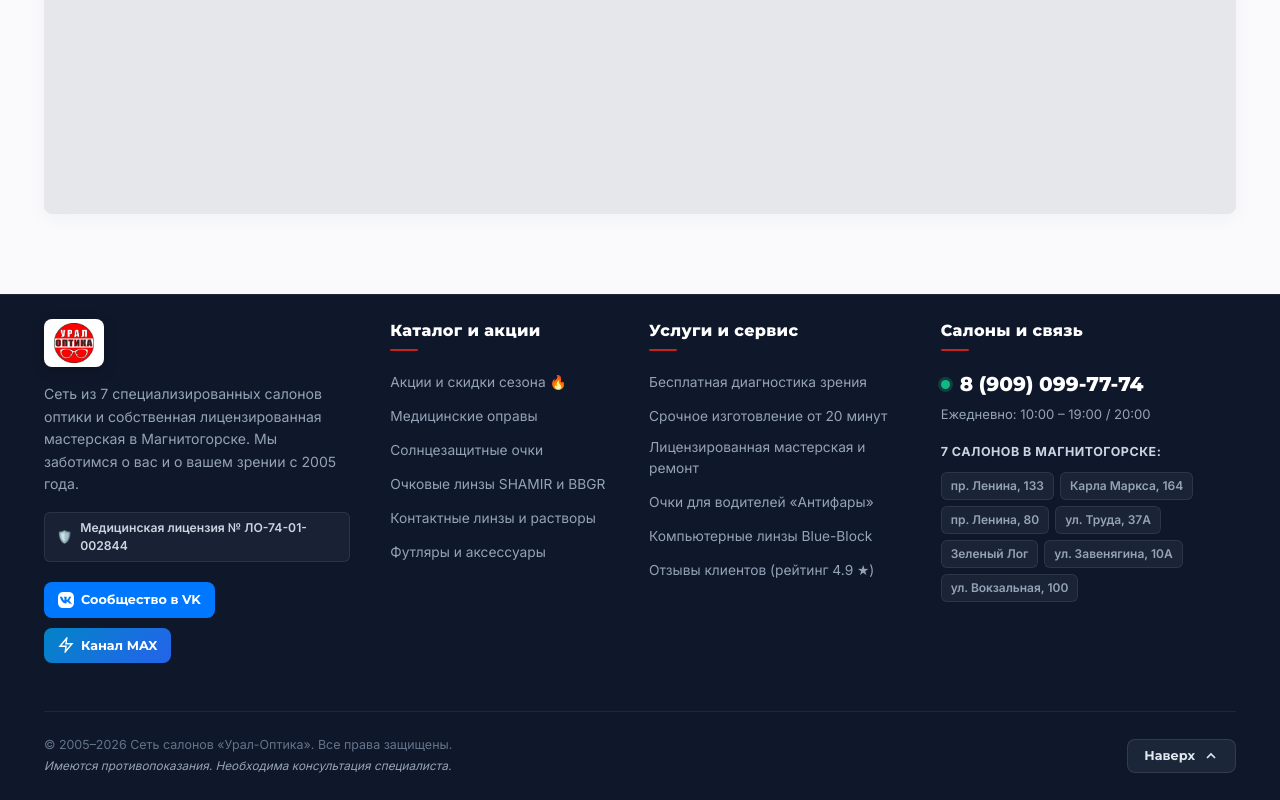
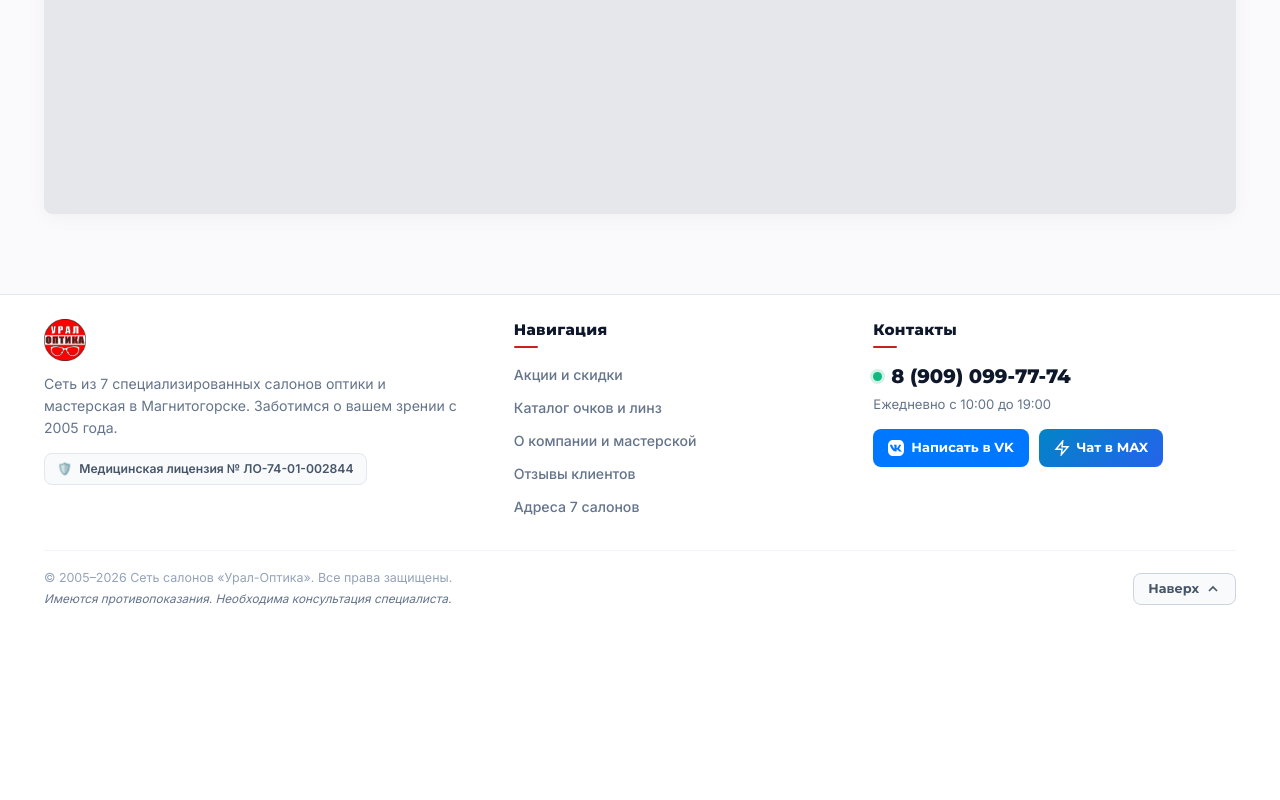
Before and after one commit to Punelittley/optika, a plain HTML site: page index.html in a window 1280 px wide. Shown: the part 9057-9857 px from the top of the page. After the commit the page ends 9690 px from the top, so only its background shows below. Drawn offline with Linux system fonts and the light colour scheme.

Commit message:
Redesign footer: clean white aesthetic, remove redundant links, compact 3-column layout

```diff
--- a/index.html
+++ b/index.html
@@ -10,7 +10,7 @@
   <link rel="preconnect" href="https://fonts.gstatic.com" crossorigin>
   <link href="https://fonts.googleapis.com/css2?family=Montserrat:wght@400;500;600;700;800&family=Inter:wght@300;400;500;600;700&display=swap" rel="stylesheet">
 
-  <link rel="stylesheet" href="style.css?v=20260920-v7">
+  <link rel="stylesheet" href="style.css?v=20260920-v8">
 
   <script src="https://api-maps.yandex.ru/2.1/?apikey=&lang=ru_RU" type="text/javascript"></script>
 </head>
@@ -3042,82 +3042,55 @@
   <footer class="footer" id="contacts">
     <div class="container">
       <div class="footer-top-grid">
-        <!-- Col 1: Brand & About -->
+        <!-- Col 1: Brand & License -->
         <div class="footer-col footer-col-brand">
           <a href="#" class="footer-logo">
             <img src="logo.png" alt="УРАЛ-ОПТИКА" class="footer-logo-img">
           </a>
           <p class="footer-brand-desc">
-            Сеть из 7 специализированных салонов оптики и собственная лицензированная мастерская в Магнитогорске. Мы заботимся о вас и о вашем зрении с 2005 года.
+            Сеть из 7 специализированных салонов оптики и мастерская в Магнитогорске. Заботимся о вашем зрении с 2005 года.
           </p>
           <div class="footer-license-badge">
             <span class="license-icon">🛡️</span>
             <span>Медицинская лицензия № ЛО-74-01-002844</span>
+          </div>
+        </div>
+
+        <!-- Col 2: Fast Navigation -->
+        <div class="footer-col">
+          <h4 class="footer-col-title">Навигация</h4>
+          <ul class="footer-links-list">
+            <li><a href="#promotions">Акции и скидки</a></li>
+            <li><a href="#catalog">Каталог очков и линз</a></li>
+            <li><a href="#about">О компании и мастерской</a></li>
+            <li><a href="#reviews">Отзывы клиентов</a></li>
+            <li><a href="#salons">Адреса 7 салонов</a></li>
+          </ul>
+        </div>
+
+        <!-- Col 3: Contacts & Messengers -->
+        <div class="footer-col footer-col-contacts">
+          <h4 class="footer-col-title">Контакты</h4>
+          <div class="footer-contact-block">
+            <a href="tel:+79090997774" class="footer-main-phone">
+              <span class="phone-pulse-dot"></span>
+              <span>8 (909) 099-77-74</span>
+            </a>
+            <span class="footer-schedule-text">Ежедневно с 10:00 до 19:00</span>
           </div>
           <div class="footer-social-row">
             <a href="https://vk.me/uraloptikm" target="_blank" rel="noopener" class="footer-social-btn btn-vk">
               <svg viewBox="0 0 24 24" width="16" height="16" fill="currentColor">
                 <path d="M15.684 0H8.316C2.992 0 0 2.992 0 8.316v7.368C0 21.008 2.992 24 8.316 24h7.368C21.008 24 24 21.008 24 15.684V8.316C24 2.992 21.008 0 15.684 0zm3.602 17.354h-1.838c-.696 0-.91-.555-2.164-1.813-1.09-1.066-1.573-1.203-1.84-1.203-.374 0-.48.107-.48.62v1.656c0 .445-.143.74-1.319.74-1.942 0-4.098-1.18-5.617-3.376-2.296-3.23-2.92-5.67-2.92-6.17 0-.27.107-.518.62-.518h1.838c.463 0 .633.214.81.714.891 2.585 2.388 4.85 3.01 4.85.232 0 .338-.107.338-.696v-2.71c-.071-1.23-.713-1.338-.713-1.782 0-.214.178-.428.463-.428h2.887c.392 0 .534.214.534.677v3.655c0 .392.178.534.285.534.232 0 .428-.142.856-.57 1.319-1.48 2.263-3.743 2.263-3.743.125-.268.338-.482.802-.482h1.838c.552 0 .676.285.552.677-.232.748-1.872 3.245-2.585 4.207-.214.285-.303.428 0 .82.214.285.927.91 1.408 1.48 1.105 1.283 1.943 2.37 2.174 3.12.196.605-.125.926-.677.926z"/>
               </svg>
-              <span>Сообщество в VK</span>
+              <span>Написать в VK</span>
             </a>
             <a href="https://max.ru/join/PMF1tS2N4imBxetGMkp3HiLltOjBB8AHs0RBKVmGBi0" target="_blank" rel="noopener" class="footer-social-btn btn-max">
               <svg viewBox="0 0 24 24" width="16" height="16" fill="none" stroke="currentColor" stroke-width="2.2">
                 <polygon points="13 2 3 14 12 14 11 22 21 10 12 10 13 2"></polygon>
               </svg>
-              <span>Канал MAX</span>
+              <span>Чат в MAX</span>
             </a>
-          </div>
-        </div>
-
-        <!-- Col 2: Catalog Navigation -->
-        <div class="footer-col">
-          <h4 class="footer-col-title">Каталог и акции</h4>
-          <ul class="footer-links-list">
-            <li><a href="#promotions">Акции и скидки сезона 🔥</a></li>
-            <li><a href="#catalog">Медицинские оправы</a></li>
-            <li><a href="#catalog">Солнцезащитные очки</a></li>
-            <li><a href="#catalog">Очковые линзы SHAMIR и BBGR</a></li>
-            <li><a href="#catalog">Контактные линзы и растворы</a></li>
-            <li><a href="#catalog">Футляры и аксессуары</a></li>
-          </ul>
-        </div>
-
-        <!-- Col 3: Services & Laboratory -->
-        <div class="footer-col">
-          <h4 class="footer-col-title">Услуги и сервис</h4>
-          <ul class="footer-links-list">
-            <li><a href="#about">Бесплатная диагностика зрения</a></li>
-            <li><a href="#about">Срочное изготовление от 20 минут</a></li>
-            <li><a href="#about">Лицензированная мастерская и ремонт</a></li>
-            <li><a href="#catalog">Очки для водителей «Антифары»</a></li>
-            <li><a href="#catalog">Компьютерные линзы Blue-Block</a></li>
-            <li><a href="#reviews">Отзывы клиентов (рейтинг 4.9 ★)</a></li>
-          </ul>
-        </div>
-
-        <!-- Col 4: Salons & Contacts -->
-        <div class="footer-col footer-col-contacts">
-          <h4 class="footer-col-title">Салоны и связь</h4>
-          <div class="footer-contact-block">
-            <a href="tel:+79090997774" class="footer-main-phone">
-              <span class="phone-pulse-dot"></span>
-              <span>8 (909) 099-77-74</span>
-            </a>
-            <span class="footer-schedule-text">Ежедневно: 10:00 – 19:00 / 20:00</span>
-          </div>
-
-          <div class="footer-salons-mini-list">
-            <span class="salons-mini-heading">7 салонов в Магнитогорске:</span>
-            <div class="salons-mini-tags">
-              <a href="#salons" class="salon-mini-tag">пр. Ленина, 133</a>
-              <a href="#salons" class="salon-mini-tag">Карла Маркса, 164</a>
-              <a href="#salons" class="salon-mini-tag">пр. Ленина, 80</a>
-              <a href="#salons" class="salon-mini-tag">ул. Труда, 37А</a>
-              <a href="#salons" class="salon-mini-tag">Зеленый Лог</a>
-              <a href="#salons" class="salon-mini-tag">ул. Завенягина, 10А</a>
-              <a href="#salons" class="salon-mini-tag">ул. Вокзальная, 100</a>
-            </div>
           </div>
         </div>
       </div>
@@ -3243,6 +3216,6 @@
     </div>
   </div>
 
-  <script src="script.js?v=20260920-v7"></script>
+  <script src="script.js?v=20260920-v8"></script>
 </body>
 </html>
--- a/style.css
+++ b/style.css
@@ -2087,22 +2087,21 @@ button, input {
 }
 
 /* ==========================================================================
-   ROBUST & ELEGANT 4-COLUMN FOOTER
+   CLEAN & MINIMAL WHITE FOOTER
    ========================================================================== */
 .footer {
-  background-color: #0F172A;
-  color: #E2E8F0;
-  padding: 56px 0 28px;
-  border-top: 1px solid #1E293B;
+  background-color: #FFFFFF;
+  color: #334155;
+  padding: 44px 0 20px;
+  border-top: 1px solid #E2E8F0;
   position: relative;
-  overflow: hidden;
 }
 
 .footer-top-grid {
   display: grid;
-  grid-template-columns: 1.4fr 1fr 1.15fr 1.35fr;
-  gap: 40px;
-  margin-bottom: 48px;
+  grid-template-columns: 1.35fr 1fr 1.15fr;
+  gap: 44px;
+  margin-bottom: 32px;
 }
 
 .footer-col {
@@ -2112,91 +2111,45 @@ button, input {
 
 .footer-logo {
   display: inline-block;
-  margin-bottom: 16px;
+  margin-bottom: 12px;
 }
 
 .footer-logo-img {
-  height: 48px;
+  height: 42px;
   width: auto;
   object-fit: contain;
-  background: #FFFFFF;
-  padding: 4px 10px;
-  border-radius: 8px;
-  box-shadow: 0 4px 14px rgba(0, 0, 0, 0.2);
 }
 
 .footer-brand-desc {
   font-size: 0.88rem;
-  line-height: 1.6;
-  color: #94A3B8;
-  margin-bottom: 16px;
+  line-height: 1.55;
+  color: #64748B;
+  margin-bottom: 14px;
 }
 
 .footer-license-badge {
   display: inline-flex;
   align-items: center;
-  gap: 8px;
+  gap: 7px;
   font-size: 0.76rem;
   font-weight: 600;
-  color: #CBD5E1;
-  background: rgba(30, 41, 59, 0.7);
+  color: #475569;
+  background: #F8FAFC;
   padding: 6px 12px;
-  border-radius: 6px;
-  border: 1px solid rgba(255, 255, 255, 0.08);
-  margin-bottom: 20px;
+  border-radius: 8px;
+  border: 1px solid #E2E8F0;
   width: fit-content;
 }
 
-.footer-social-row {
-  display: flex;
-  align-items: center;
-  gap: 10px;
-  flex-wrap: wrap;
-}
-
-.footer-social-btn {
-  display: inline-flex;
-  align-items: center;
-  gap: 7px;
-  font-family: var(--font-heading);
-  font-size: 0.8rem;
-  font-weight: 700;
-  padding: 8px 14px;
-  border-radius: 8px;
-  transition: all 0.2s cubic-bezier(0.16, 1, 0.3, 1);
-  text-decoration: none;
-}
-
-.footer-social-btn.btn-vk {
-  background: #0077FF;
-  color: #FFFFFF;
-}
-
-.footer-social-btn.btn-vk:hover {
-  background: #0066DB;
-  transform: translateY(-2px);
-  box-shadow: 0 6px 16px rgba(0, 119, 255, 0.35);
-}
-
-.footer-social-btn.btn-max {
-  background: linear-gradient(135deg, #0284C7 0%, #2563EB 100%);
-  color: #FFFFFF;
-}
-
-.footer-social-btn.btn-max:hover {
-  transform: translateY(-2px);
-  box-shadow: 0 6px 16px rgba(37, 99, 235, 0.35);
-}
-
 .footer-col-title {
   font-family: var(--font-heading);
-  font-size: 1rem;
+  font-size: 0.95rem;
   font-weight: 800;
-  color: #FFFFFF;
-  margin-bottom: 18px;
+  color: #0F172A;
+  margin-bottom: 14px;
   letter-spacing: 0.3px;
   position: relative;
-  padding-bottom: 8px;
+  padding-bottom: 6px;
 }
 
 .footer-col-title::after {
@@ -2204,7 +2157,7 @@ button, input {
   position: absolute;
   bottom: 0;
   left: 0;
-  width: 28px;
+  width: 24px;
   height: 2px;
   background: var(--color-red);
   border-radius: 2px;
@@ -2216,37 +2169,42 @@ button, input {
   margin: 0;
   display: flex;
   flex-direction: column;
-  gap: 10px;
+  gap: 9px;
 }
 
 .footer-links-list a {
-  font-size: 0.86rem;
-  color: #94A3B8;
+  font-size: 0.88rem;
+  color: #64748B;
   text-decoration: none;
+  font-weight: 500;
   transition: all 0.2s ease;
   display: inline-block;
 }
 
 .footer-links-list a:hover {
-  color: #FFFFFF;
-  transform: translateX(4px);
+  color: var(--color-red);
+  transform: translateX(3px);
+}
+
+.footer-contact-block {
+  margin-bottom: 14px;
 }
 
 .footer-main-phone {
   display: inline-flex;
   align-items: center;
-  gap: 10px;
-  font-family: var(--font-heading);
-  font-size: 1.25rem;
+  gap: 9px;
+  font-family: var(--font-heading);
+  font-size: 1.22rem;
   font-weight: 800;
-  color: #FFFFFF;
+  color: #0F172A;
   text-decoration: none;
   transition: color 0.2s ease;
-  margin-bottom: 6px;
+  margin-bottom: 4px;
 }
 
 .footer-main-phone:hover {
-  color: var(--color-yellow);
+  color: var(--color-red);
 }
 
 .phone-pulse-dot {
@@ -2254,50 +2212,55 @@ button, input {
   height: 9px;
   border-radius: 50%;
   background: #10B981;
-  box-shadow: 0 0 0 3px rgba(16, 185, 129, 0.25);
+  box-shadow: 0 0 0 3px rgba(16, 185, 129, 0.2);
   animation: pulse-dot 2s infinite;
 }
 
 .footer-schedule-text {
   font-size: 0.82rem;
-  color: #94A3B8;
-  margin-bottom: 18px;
+  color: #64748B;
   display: block;
 }
 
-.salons-mini-heading {
-  font-size: 0.78rem;
+.footer-social-row {
+  display: flex;
+  align-items: center;
+  gap: 10px;
+  flex-wrap: wrap;
+}
+
+.footer-social-btn {
+  display: inline-flex;
+  align-items: center;
+  gap: 7px;
+  font-family: var(--font-heading);
+  font-size: 0.82rem;
   font-weight: 700;
-  color: #CBD5E1;
-  text-transform: uppercase;
-  letter-spacing: 0.5px;
-  margin-bottom: 10px;
-  display: block;
-}
-
-.salons-mini-tags {
-  display: flex;
-  flex-wrap: wrap;
-  gap: 6px;
-}
-
-.salon-mini-tag {
-  font-size: 0.75rem;
-  font-weight: 600;
-  color: #94A3B8;
-  background: rgba(30, 41, 59, 0.8);
-  border: 1px solid rgba(255, 255, 255, 0.08);
-  padding: 4px 9px;
-  border-radius: 6px;
+  padding: 9px 15px;
+  border-radius: 8px;
+  transition: all 0.2s cubic-bezier(0.16, 1, 0.3, 1);
   text-decoration: none;
-  transition: all 0.2s ease;
-}
-
-.salon-mini-tag:hover {
-  color: #FFFFFF;
-  border-color: var(--color-red);
-  background: rgba(197, 34, 34, 0.15);
-  transform: translateY(-1px);
+}
+
+.footer-social-btn.btn-vk {
+  background: #0077FF;
+  color: #FFFFFF !important;
+}
+
+.footer-social-btn.btn-vk:hover {
+  background: #0066DB;
+  transform: translateY(-2px);
+  box-shadow: 0 4px 12px rgba(0, 119, 255, 0.3);
+}
+
+.footer-social-btn.btn-max {
+  background: linear-gradient(135deg, #0284C7 0%, #2563EB 100%);
+  color: #FFFFFF !important;
+}
+
+.footer-social-btn.btn-max:hover {
+  transform: translateY(-2px);
+  box-shadow: 0 4px 12px rgba(37, 99, 235, 0.3);
 }
 
 /* Footer Bottom Ribbon */
@@ -2305,40 +2268,40 @@ button, input {
   display: flex;
   align-items: center;
   justify-content: space-between;
-  padding-top: 24px;
-  border-top: 1px solid #1E293B;
-  gap: 20px;
+  padding-top: 18px;
+  border-top: 1px solid #F1F5F9;
+  gap: 16px;
   flex-wrap: wrap;
 }
 
 .footer-copy-text {
   display: flex;
   flex-direction: column;
-  gap: 4px;
+  gap: 3px;
   font-size: 0.78rem;
-  color: #64748B;
+  color: #94A3B8;
 }
 
 .footer-medical-warning {
   font-size: 0.74rem;
-  color: #94A3B8;
+  color: #64748B;
   font-style: italic;
 }
 
 .footer-scroll-top-btn {
   display: inline-flex;
   align-items: center;
-  gap: 8px;
-  background: rgba(30, 41, 59, 0.9);
-  color: #E2E8F0;
-  border: 1px solid rgba(255, 255, 255, 0.1);
-  padding: 8px 16px;
+  gap: 6px;
+  background: #F8FAFC;
+  color: #475569;
+  border: 1px solid #CBD5E1;
+  padding: 7px 14px;
   border-radius: 8px;
   font-family: var(--font-heading);
   font-size: 0.8rem;
   font-weight: 700;
   cursor: pointer;
-  transition: all 0.25s ease;
+  transition: all 0.2s ease;
 }
 
 .footer-scroll-top-btn:hover {
@@ -2346,32 +2309,29 @@ button, input {
   color: #FFFFFF;
   border-color: var(--color-red);
   transform: translateY(-2px);
-  box-shadow: 0 4px 12px rgba(197, 34, 34, 0.3);
-}
-
-@media (max-width: 1024px) {
+  box-shadow: 0 4px 12px rgba(197, 34, 34, 0.25);
+}
+
+@media (max-width: 900px) {
   .footer-top-grid {
-    grid-template-columns: repeat(2, 1fr);
-    gap: 32px;
-  }
-}
-
-@media (max-width: 640px) {
+    grid-template-columns: 1fr 1fr;
+    gap: 28px;
+  }
+}
+
+@media (max-width: 600px) {
   .footer {
-    padding: 40px 0 24px;
+    padding: 32px 0 18px;
   }
   .footer-top-grid {
     grid-template-columns: 1fr;
-    gap: 28px;
-    margin-bottom: 32px;
-  }
-  .footer-col-title {
-    margin-bottom: 12px;
+    gap: 22px;
+    margin-bottom: 24px;
   }
   .footer-bottom-ribbon {
     flex-direction: column;
     align-items: flex-start;
-    gap: 14px;
+    gap: 12px;
   }
   .footer-scroll-top-btn {
     width: 100%;
```
